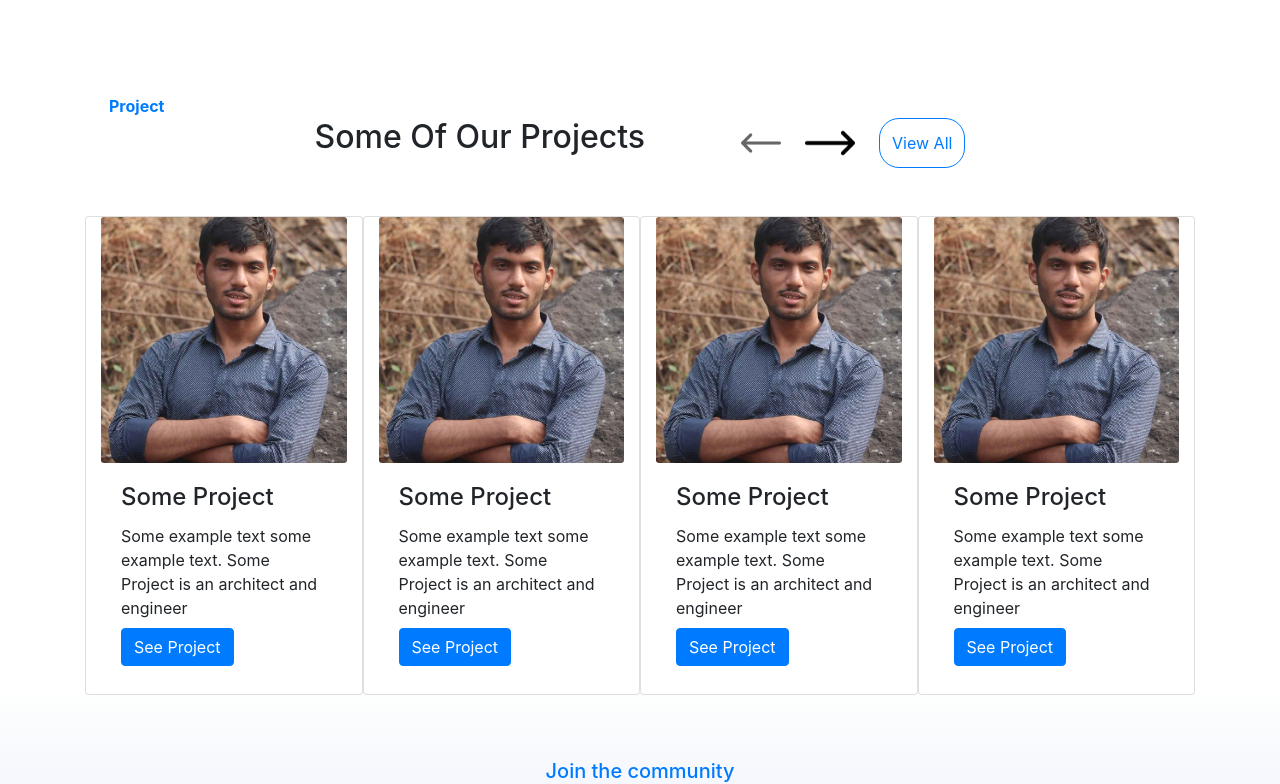
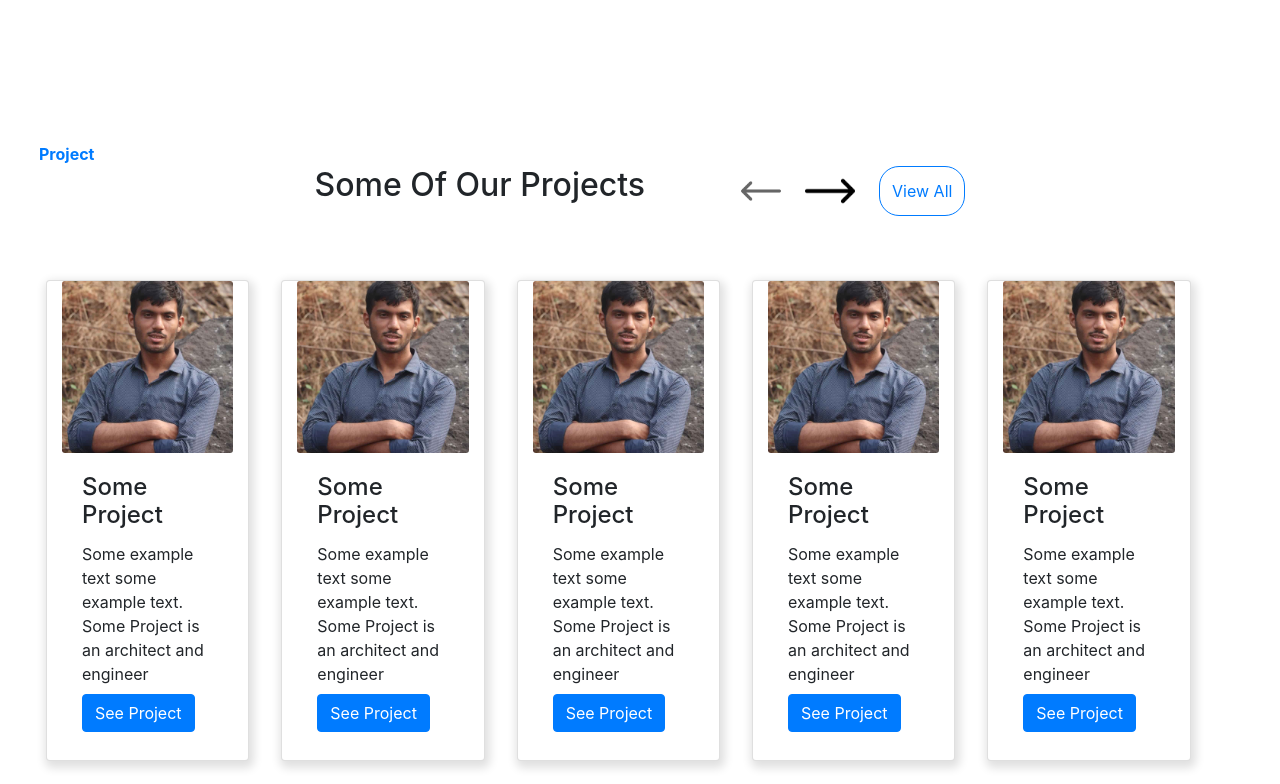
Before and after one commit to pavandeore/design-agency-assign, a React (Create React App) app: page / in a window 1280 px wide. Shown: the part 3160-3944 px from the top of the page. Built offline with nearby package versions, Linux system fonts and the light colour scheme.

Commit message:
projects shadow effect

```diff
--- a/src/components/microComponents/projects.js
+++ b/src/components/microComponents/projects.js
@@ -6,7 +6,7 @@ import rightArrow from '../../assets/right-arrow.png';
 
 function projects() {
     return (
-            <div className="container">
+            <div className="container-fluid my-5">
                     <div className="custom-color-blue ml-4"><b>Project</b></div>
                     <div className="d-flex  justify-content-around mx-4">
 
@@ -29,8 +29,8 @@ function projects() {
 
                     </div>
                     <div className="container-fluid">
-                        <div className="row mt-5">
-                            <div className="card col-12 col-md-6 col-lg-3 ">
+                        <div className="row mt-5 mx-auto">
+                            <div className="card col-12 col-md-5 col-lg-2 shadow-effect mx-3 mt-3">
                                 <img className="card-img w-100" src={pawan} alt="Card image" />
                                 <div className="card-body">
                                 <h4 className="card-title">Some Project</h4>
@@ -39,7 +39,7 @@ function projects() {
                                 </div>
 
                             </div>
-                            <div className="card col-12 col-md-6 col-lg-3 ">
+                            <div className="card col-12 col-md-5 col-lg-2 shadow-effect mx-3 mt-3">
                                 <img className="card-img w-100" src={pawan} alt="Card image" />
                                 <div className="card-body">
                                 <h4 className="card-title">Some Project</h4>
@@ -47,7 +47,7 @@ function projects() {
                                 <a href="#" className="btn btn-primary my-2">See Project</a>
                                 </div>
                             </div>
-                            <div className="card col-12 col-md-6 col-lg-3 ">
+                            <div className="card col-12 col-md-5 col-lg-2 shadow-effect mx-3 mt-3">
                                 <img className="card-img w-100" src={pawan} alt="Card image" />
                                 <div className="card-body">
                                 <h4 className="card-title">Some Project</h4>
@@ -55,7 +55,15 @@ function projects() {
                                 <a href="#" className="btn btn-primary my-2">See Project</a>
                                 </div>
                             </div>
-                            <div className="card col-12 col-md-6 col-lg-3 ">
+                            <div className="card col-12 col-md-5 col-lg-2 shadow-effect mx-3 mt-3">
+                                <img className="card-img w-100" src={pawan} alt="Card image" />
+                                <div className="card-body">
+                                <h4 className="card-title">Some Project</h4>
+                                <div className="card-text">Some example text some example text. Some Project is an architect and engineer</div>
+                                <a href="#" className="btn btn-primary my-2">See Project</a>
+                                </div>
+                            </div>
+                            <div className="card col-12 col-md-5 col-lg-2 shadow-effect mx-3 mt-3">
                                 <img className="card-img w-100" src={pawan} alt="Card image" />
                                 <div className="card-body">
                                 <h4 className="card-title">Some Project</h4>
--- a/src/components/microComponents/testmonial2.js
+++ b/src/components/microComponents/testmonial2.js
@@ -22,10 +22,10 @@ function Testmonial2() {
                                 <div><div className="green"></div><div className="green"></div></div>
                                     <div className="custom-color-gray my-5">This is some lorem ipsum textThis is some lorem ipsum textThis is some lorem ipsum textThis is some lorem ipsum textThis is some lorem ipsum textThis is some lorem ipsum textThis is some lorem ipsum textThis is some lorem ipsum text</div>
                                 <div>
-                                    <p>
+                                    <div>
                                         <b>Pawan Deore</b>
                                         <p className="custom-color-gray">CEO at XYZ ltd</p>
-                                    </p>
+                                    </div>
                                 </div>
                             </div>
                         </div>
@@ -39,10 +39,10 @@ function Testmonial2() {
                                 <div><div className="green"></div><div className="green"></div></div>
                                     <div className="custom-color-gray my-5">This is some lorem ipsum textThis is some lorem ipsum textThis is some lorem ipsum textThis is some lorem ipsum textThis is some lorem ipsum textThis is some lorem ipsum textThis is some lorem ipsum textThis is some lorem ipsum text</div>
                                 <div>
-                                    <p>
+                                    <div>
                                         <b>Pawan Deore</b>
                                         <p className="custom-color-gray">CEO at ABC ltd</p>
-                                    </p>
+                                    </div>
                                 </div>
                             </div>
                         </div>
@@ -56,10 +56,10 @@ function Testmonial2() {
                                 <div><div className="green"></div><div className="green"></div></div>
                                     <div className="custom-color-gray my-5">This is some lorem ipsum textThis is some lorem ipsum textThis is some lorem ipsum textThis is some lorem ipsum textThis is some lorem ipsum textThis is some lorem ipsum textThis is some lorem ipsum textThis is some lorem ipsum text</div>
                                 <div>
-                                    <p>
+                                    <div>
                                         <b>Pawan Deore</b>
                                         <p className="custom-color-gray">CEO at LMN ltd</p>
-                                    </p>
+                                    </div>
                                 </div>
                             </div>
                         </div>
```
Lines whose indentation alone changed are shown as unchanged.
